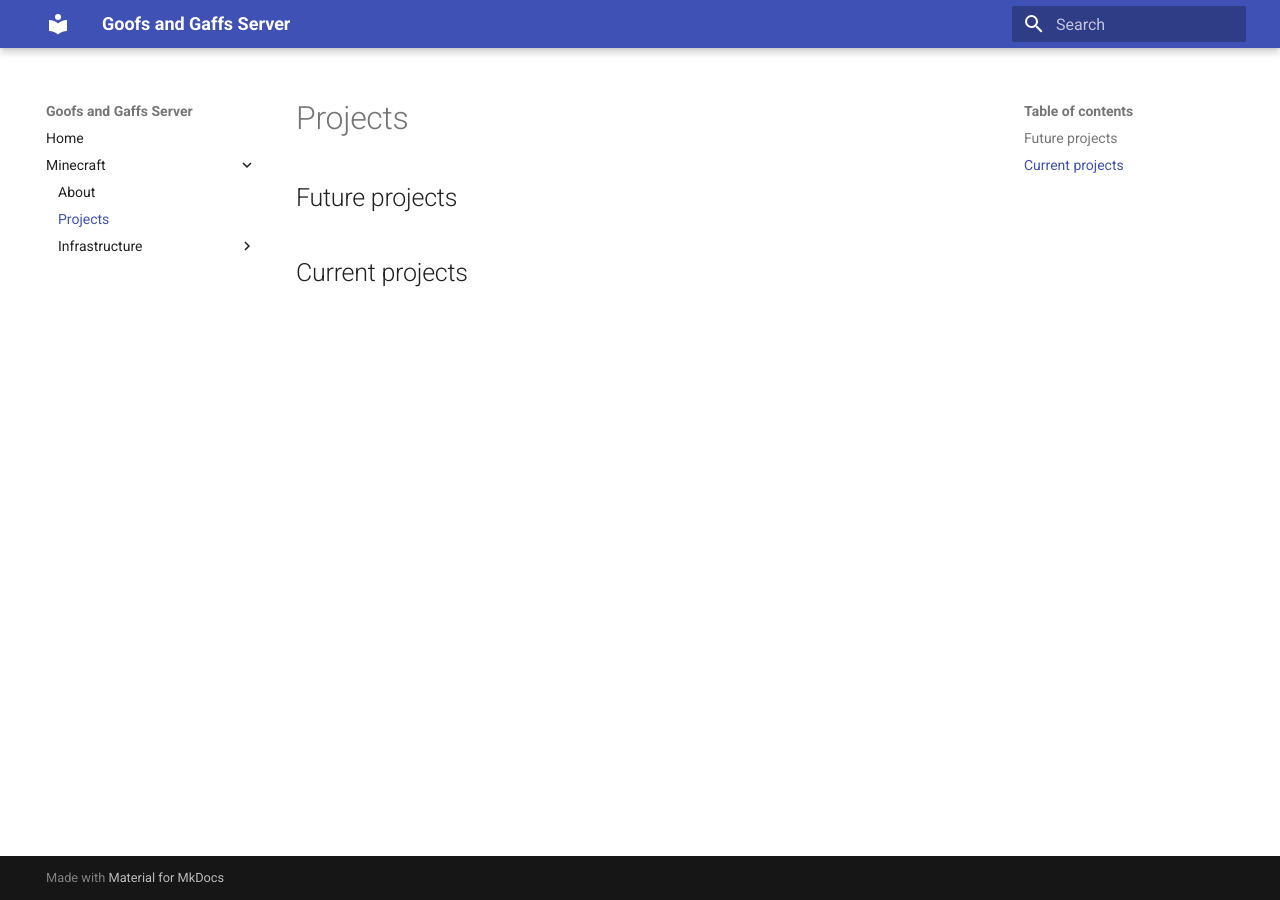
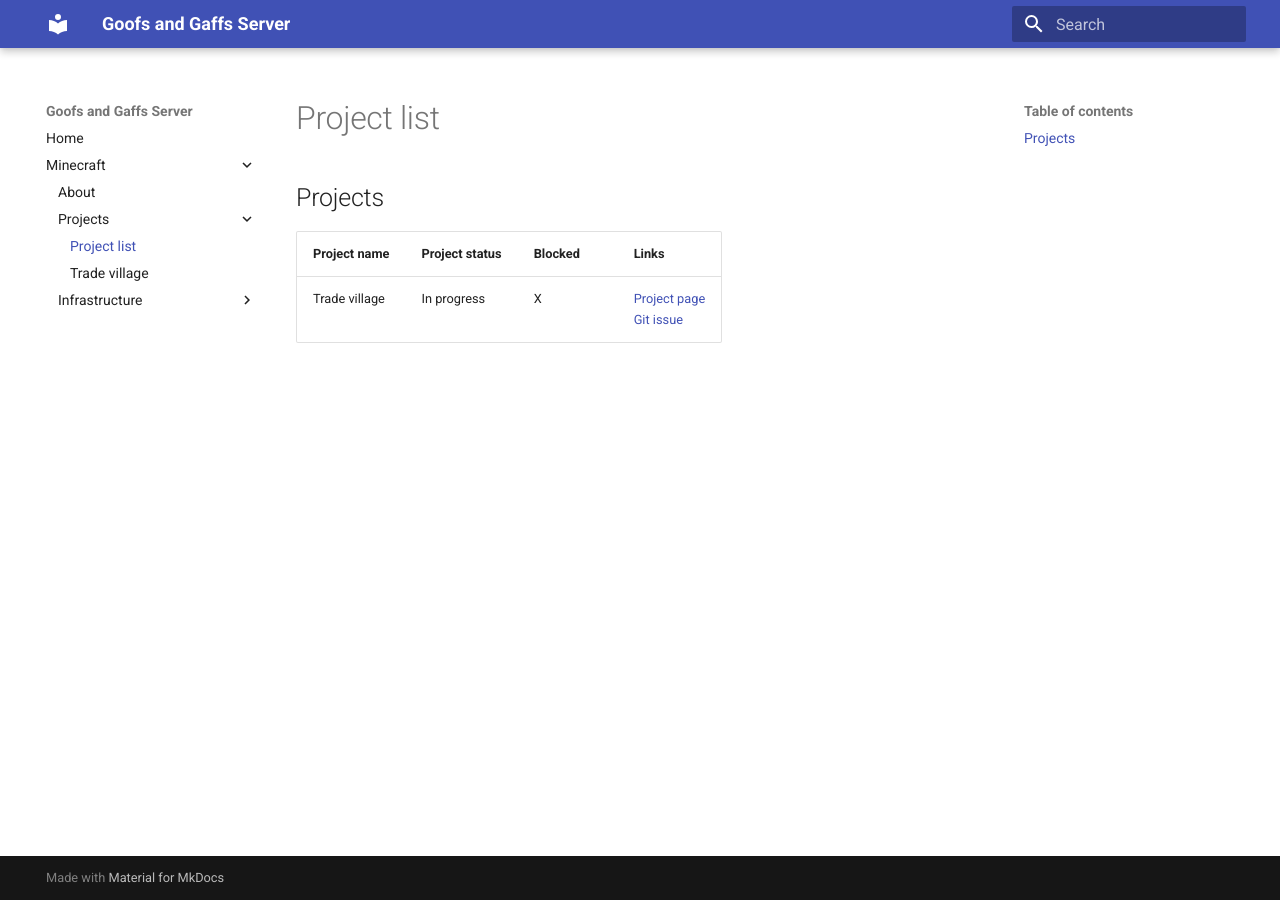
Before and after one commit to beardyToo/beardyToo.github.io, an MkDocs documentation site: the page built from docs/minecraft/projects.md, in a window 1280 px wide. Built offline with MkDocs 1.6.1 and Material for MkDocs 9.7.7, drawn with Linux system fonts in a browser that asks for light colours.

Commit message:
Trade village project and location (#7)

```diff
--- a/docs/minecraft/projects.md
+++ b/docs/minecraft/projects.md
@@ -1,3 +1,5 @@
-## Future projects
+## Projects
 
-## Current projects
+| Project name  | Project status | Blocked | Links                                                                                                                                            |
+|---------------|----------------|---------|--------------------------------------------------------------------------------------------------------------------------------------------------|
+| Trade village | In progress    | X       |  [Project page](projects/trade-village)<br /> [Git issue](https://github.com/beardyToo/beardyToo.github.io/projects/1?add_cards_query=is%3Aopen) |
--- a/mkdocs.yml
+++ b/mkdocs.yml
@@ -9,12 +9,15 @@ nav:
   - Home: index.md
   - Minecraft:
       - About: minecraft/about.md
-      - Projects: minecraft/projects.md
+      - Projects:
+          - Project list: minecraft/projects.md
+          - Trade village: minecraft/projects/trade-village.md
       - Infrastructure:
-        - Infrastructure: minecraft/infrastructure.md
-        - Spawn city:
-          - Iron Farm And Storage: minecraft/spawn-city/iron-farm.md
-          - Main materials builk storage: minecraft/spawn-city/main-materials-bulk-storage.md
+          - Infrastructure: minecraft/infrastructure.md
+          - Spawn city:
+              - Iron Farm And Storage: minecraft/spawn-city/iron-farm.md
+              - Main materials builk storage: minecraft/spawn-city/main-materials-bulk-storage.md
+              - Trade village: minecraft/spawn-city/trade-village.md
 
 markdown_extensions:
   - pymdownx.betterem
```
Also changed, not shown: docs/index.md (+2 -1 lines), docs/minecraft/projects/trade-village.md (added, +13 -0 lines), docs/minecraft/spawn-city/trade-village.md (added, +54 -0 lines).
